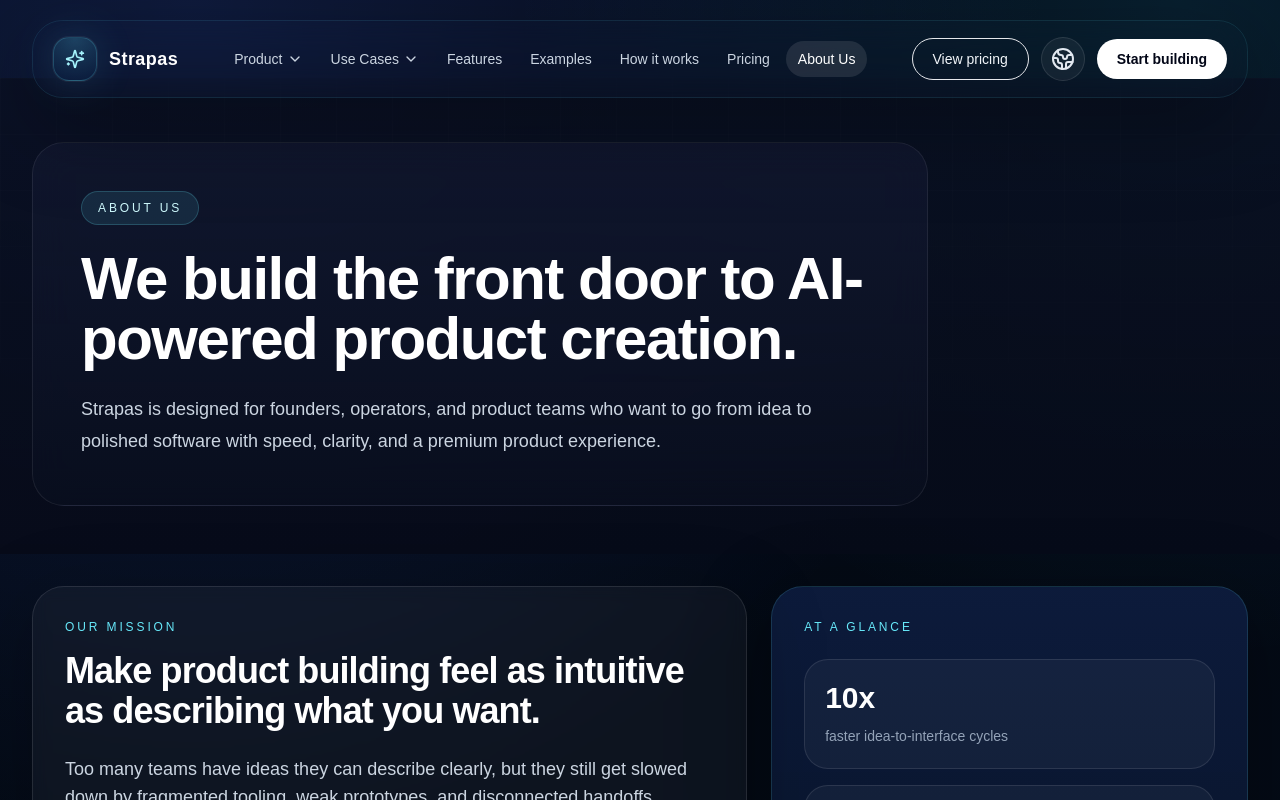
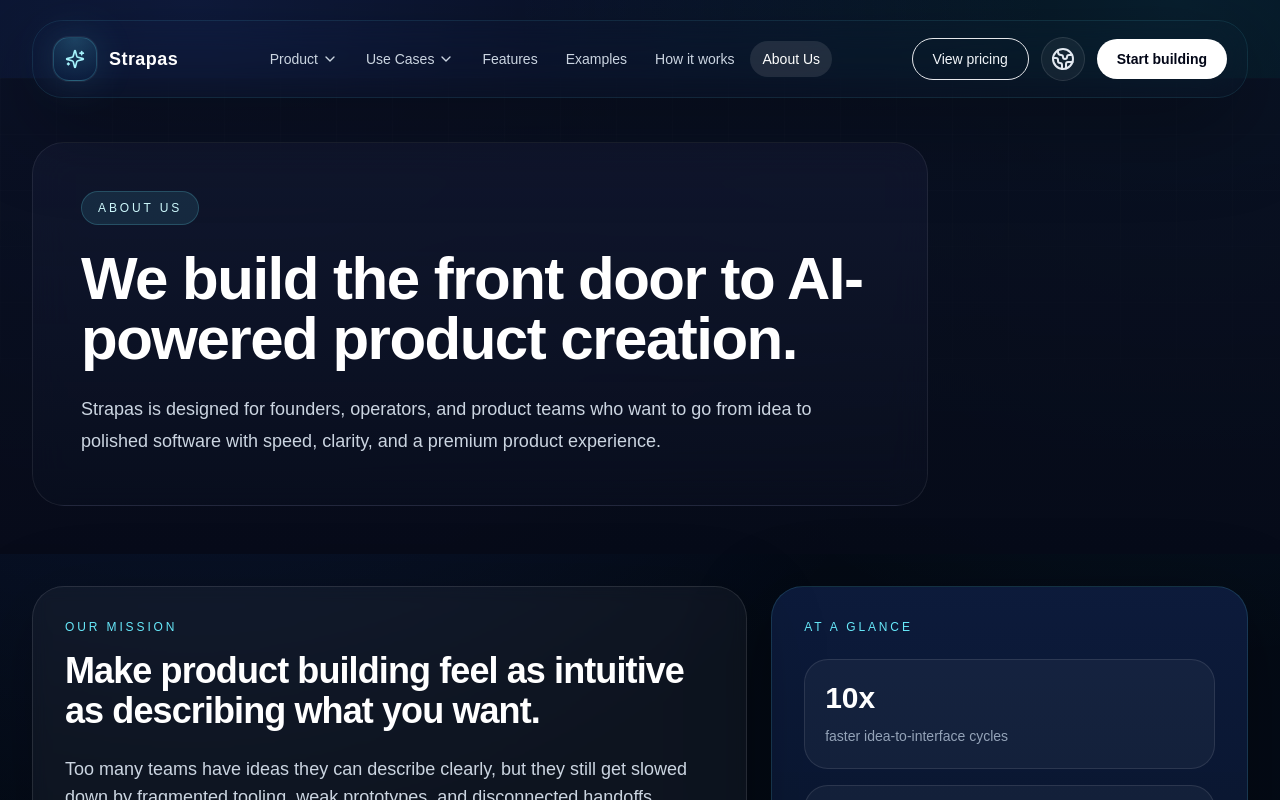
Before and after one commit to jsanchezsr1/strapas-frontend, a Next.js app: page /about in a window 1280 px wide. Shown: the top 800 px of the page. Built offline with nearby package versions, Linux system fonts and the light colour scheme.

Commit message:
To out the Pricing link from the nav menu

```diff
--- a/components/site-header.tsx
+++ b/components/site-header.tsx
@@ -221,7 +221,6 @@
             <NavLink href="/product/features">{copy.nav.features}</NavLink>
             <NavLink href="/examples">{copy.nav.examples}</NavLink>
             <NavLink href="/how-it-works">{copy.nav.howItWorks}</NavLink>
-            <NavLink href="/pricing">{copy.nav.pricing}</NavLink>
             <NavLink href="/about">{copy.nav.about}</NavLink>
           </nav>
 
@@ -337,7 +336,6 @@
               <NavLink href="/product/features">{copy.nav.features}</NavLink>
               <NavLink href="/examples">{copy.nav.examples}</NavLink>
               <NavLink href="/how-it-works">{copy.nav.howItWorks}</NavLink>
-              <NavLink href="/pricing">{copy.nav.pricing}</NavLink>
               <NavLink href="/about">{copy.nav.about}</NavLink>
             </div>
 
--- a/lib/i18n.ts
+++ b/lib/i18n.ts
@@ -318,7 +318,6 @@
       features: pick(language, text('Features', 'Fonctionnalites', 'Recursos', 'Funzionalita', 'Funciones')),
       examples: pick(language, text('Examples', 'Exemples', 'Exemplos', 'Esempi', 'Ejemplos')),
       howItWorks: pick(language, text('How it works', 'Comment ca marche', 'Como funciona', 'Come funziona', 'Como funciona')),
-      pricing: pick(language, text('Pricing', 'Tarifs', 'Precos', 'Prezzi', 'Precios')),
       about: pick(language, text('About Us', 'A propos', 'Sobre nos', 'Chi siamo', 'Sobre nosotros')),
     },
     productLinks: [
```
